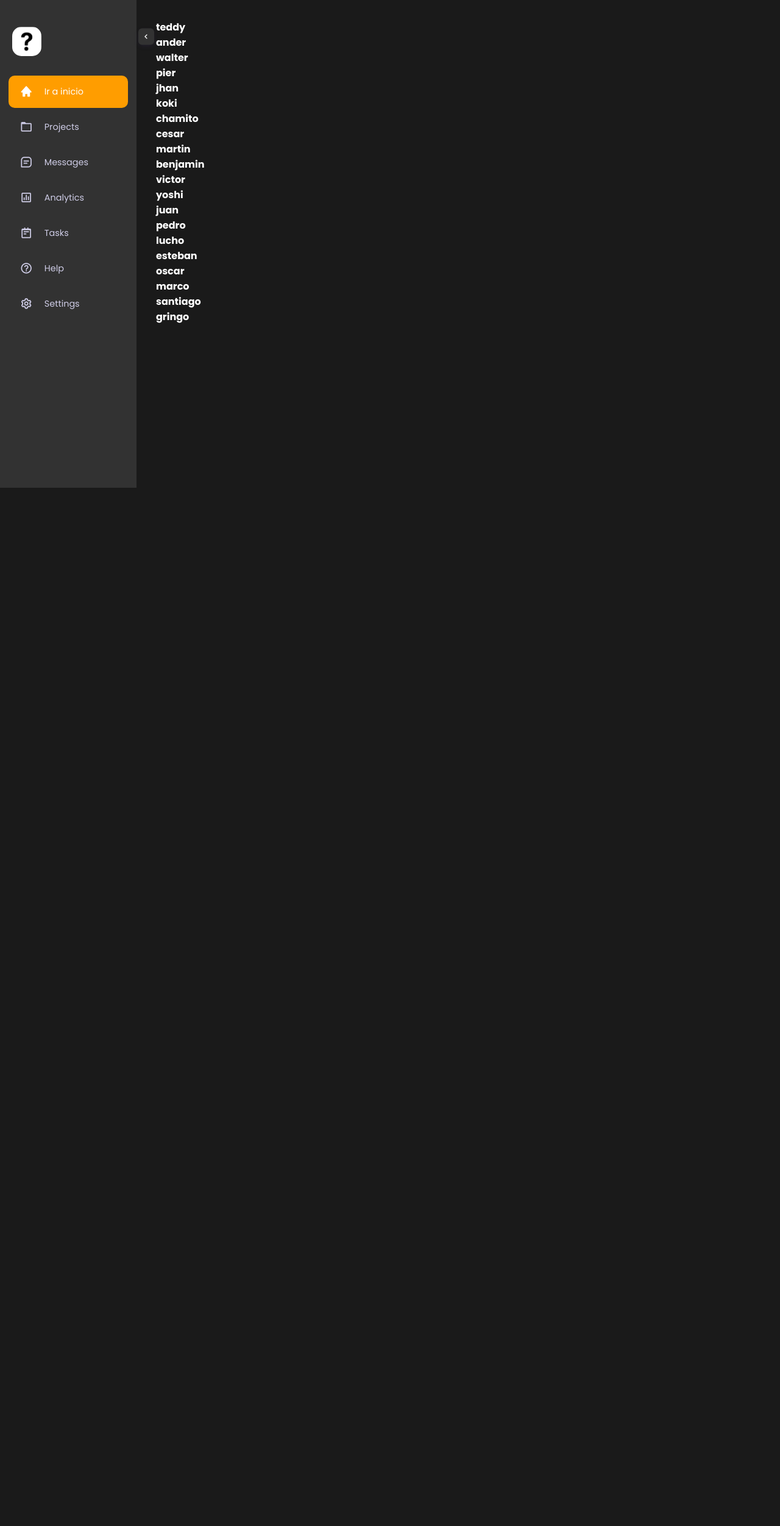
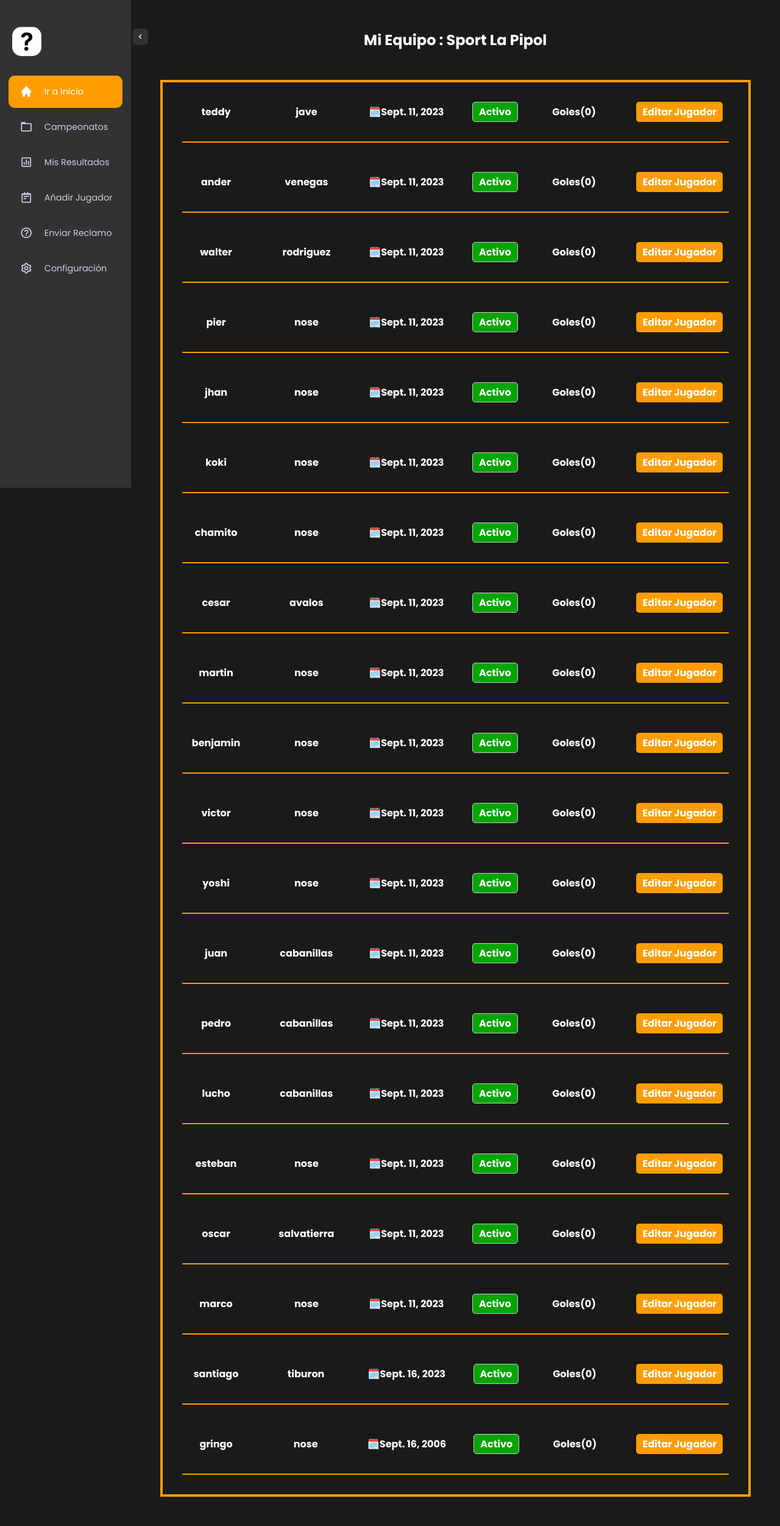
Before and after one commit to Heaveny5/django-campeonato, a Django app: template usuario_login/templates/panel_jugadores.html in a window 1280 px wide. Shown: the whole page at 61% size. Before the commit the page ends 800 px from the top, so only its background shows below. Run offline with Django 4.2, Linux system fonts and the light colour scheme; the template is opened without the code that fills it: values that come from a table or form of the project are taken from there, others are empty; data comes from the database, SQL or seed files in the repository; both versions use the stored data as it was after the commit.

Commit message:
progreso panel 2

```diff
--- a/equipos/models.py
+++ b/equipos/models.py
@@ -1,7 +1,7 @@
 from django.db import models
 from django.db.models import Model
 from django.contrib.auth.models import User
-from campeonato.models import Campeonato
+from campeonato.models import Campeonato,Dirigentes
 # Create your models here.
 
 class Equipo(Model):
--- a/static/css/login/panel_jugadores.css
+++ b/static/css/login/panel_jugadores.css
@@ -1,27 +1,79 @@
-.info-jugador{
+.card-jugador{
     color: #fff;
+    display: flex;
+    justify-content: center;
+    gap: 3rem;
+    flex-direction: column;
+    padding: 2rem;
+    border:  4px solid #ff9d00;
 }
 
 main {
     display: flex;
-    padding: 2rem;
+    padding: 3rem;
     color: #fff;
     display: flex;
     flex-direction: column;
-    width: 100vh;
+    width: 100%;
 }
 
-  main h1 {
-    margin-bottom: 1rem;
-  }
 
-  main .copyright {
-    margin-top: auto;
-    font-size: 0.9rem;
-  }
+.titulo-equipo{
+  display: flex;
+  align-items: center;
+  justify-content: center;
+  padding: 0 3rem 3rem 3rem;
 
-  main .copyright span {
-    color: var(--main-color);
-    font-weight: 500;
-    cursor: pointer;
-  }
+}
+
+.info-jugador{
+  display: flex;
+  align-items: center;
+  justify-content: space-between;
+  border-bottom: 2px solid #ff9d00;
+  padding-bottom: 2rem;
+}
+.info-jugador h4{
+  padding: 3px 10px;
+}
+.activo {
+  background-color: rgb(3, 165, 3); /* Color de fondo verde para estado activo */
+  color: white; /* Color de texto blanco */
+}
+
+.inactivo {
+  background-color: red; /* Color de fondo rojo para estado inactivo */
+  color: white; /* Color de texto blanco */
+}
+
+.estado-barra {
+  border: 1px solid #ccc; /* Define un borde */
+  display: flex;
+  justify-content: center;
+  align-items: center;
+  border-radius: 5px;
+}
+
+.estado-barra h4{
+  padding: 3px 10px;
+}
+
+.sub-info{
+  display: flex;
+  justify-content: center;
+  align-items: center;
+  min-width: 7rem;
+}
+.editar-jugador a{
+  background-color: #ff9d00;
+  border-radius: 5px;
+  padding: 5px 10px ;
+}
+
+.editar-jugador a{
+  color: #fff;
+}
+
+.editar-jugador a:hover{
+  opacity: 0.5;
+}
--- a/static/css/login/panel_user.css
+++ b/static/css/login/panel_user.css
@@ -38,7 +38,7 @@
   left: 0;
   height: 100vh;
   background-color: var(--main-color);
-  width: 14rem;
+  width: 16rem;
   padding: 1.8rem 0.85rem;
   color: #fff;
   display: flex;
--- a/usuario_login/templates/panel_jugadores.html
+++ b/usuario_login/templates/panel_jugadores.html
@@ -4,15 +4,34 @@
 {% load static %}
 {% block main %}
     <main>
+        <div class="titulo-equipo">
+            <h2>Mi Equipo : {{equipo.Nombre}}</h2>
+        </div>
         {% if jugadores %}
-            {% for jugador in jugadores %}
-                <div class="info-jugador">
-                    <div>
+        <div class="card-jugador">
+                {% for jugador in jugadores %}
+                <div class="info-jugador" >
+                    <div class="sub-info">
                         <h4>{{jugador.Nombre}}</h4>
-                    <div>
+                    </div>
+                    <div class="sub-info">
+                        <h4>{{jugador.apellidos}}</h4>
+                    </div>
+                    <div class="sub-info">
+                        <h4>🗓️{{jugador.fecha_nacimiento}}</h4>
+                    </div>
+                    <div class="estado-barra {% if jugador.estado %}activo{% else %}inactivo{% endif %}">
+                        <h4>{{ jugador.estado|yesno:"Activo,Inactivo" }}</h4>
+                    </div>
+                    <div class="sub-info">
+                        <h4>Goles({{jugador.goles_max}})</h4>
+                    </div>
+                    <div class="editar-jugador" >
+                        <h4><a href="home">Editar Jugador</a></h4>
+                    </div>
                 </div>
-            {% endfor %}
-
+                {% endfor %}
+        </div>
         {% else %}
                 <div>
                     <h4>No ha registrado jugadores</h4>
--- /dev/null
+++ b/usuario_login/templates/panel_reclamo.html
@@ -0,0 +1,5 @@
+{% extends "panel_user.html" %}
+{% load static %}
+{% block main %}
+
+{% endblock %}
--- a/usuario_login/templates/panel_user.html
+++ b/usuario_login/templates/panel_user.html
@@ -38,67 +38,57 @@
             </a>
           </li>
           <li class="tooltip-element" data-tooltip="1">
-            <a href="#" data-active="1">
+            <a href="{% url 'campeonatos' %}" data-active="1">
               <div class="icon">
                 <i class='bx bx-folder'></i>
                 <i class='bx bxs-folder'></i>
               </div>
-              <span class="link hide">Projects</span>
+              <span class="link hide">Campeonatos</span>
             </a>
           </li>
           <li class="tooltip-element" data-tooltip="2">
             <a href="#" data-active="2">
               <div class="icon">
-                <i class='bx bx-message-square-detail'></i>
-                <i class='bx bxs-message-square-detail'></i>
+                <i class='bx bx-bar-chart-square'></i>
+                <i class='bx bxs-bar-chart-square'></i>
               </div>
-              <span class="link hide">Messages</span>
+              <span class="link hide">Mis Resultados</span>
             </a>
           </li>
           <li class="tooltip-element" data-tooltip="3">
             <a href="#" data-active="3">
               <div class="icon">
-                <i class='bx bx-bar-chart-square'></i>
-                <i class='bx bxs-bar-chart-square'></i>
+                <i class='bx bx-notepad'></i>
+                <i class='bx bxs-notepad'></i>
               </div>
-              <span class="link hide">Analytics</span>
+              <span class="link hide">Añadir Jugador</span>
             </a>
           </li>
           <li class="tooltip-element" data-tooltip="4">
             <a href="#" data-active="4">
               <div class="icon">
-                <i class='bx bx-notepad'></i>
-                <i class='bx bxs-notepad'></i>
+                <i class='bx bx-help-circle'></i>
+                <i class='bx bxs-help-circle'></i>
               </div>
-              <span class="link hide">Tasks</span>
+              <span class="link hide">Enviar Reclamo</span>
             </a>
           </li>
           <li class="tooltip-element" data-tooltip="5">
             <a href="#" data-active="5">
               <div class="icon">
-                <i class='bx bx-help-circle'></i>
-                <i class='bx bxs-help-circle'></i>
-              </div>
-              <span class="link hide">Help</span>
-            </a>
-          </li>
-          <li class="tooltip-element" data-tooltip="6">
-            <a href="#" data-active="6">
-              <div class="icon">
                 <i class='bx bx-cog'></i>
                 <i class='bx bxs-cog'></i>
               </div>
-              <span class="link hide">Settings</span>
+              <span class="link hide">Configuración</span>
             </a>
           </li>
           <div class="tooltip">
-            <span class="show">Dashboard</span>
-            <span>Projects</span>
-            <span>Messages</span>
-            <span>Analytics</span>
-            <span>Tasks</span>
-            <span>Help</span>
-            <span>Settings</span>
+            <span class="show">Ir a Inicio</span>
+            <span>Campeonatos</span>
+            <span>Mis Resultados</span>
+            <span>Añadir Jugador</span>
+            <span>Enviar Reclamo</span>
+            <span>Configuración</span>
           </div>
         </ul>
       </div>
```
Also changed, not shown: usuario_login/models.py (+8 -2 lines), usuario_login/views.py (+7 -23 lines), campeonato/models.py (line endings or trailing spaces), db.sqlite3.
